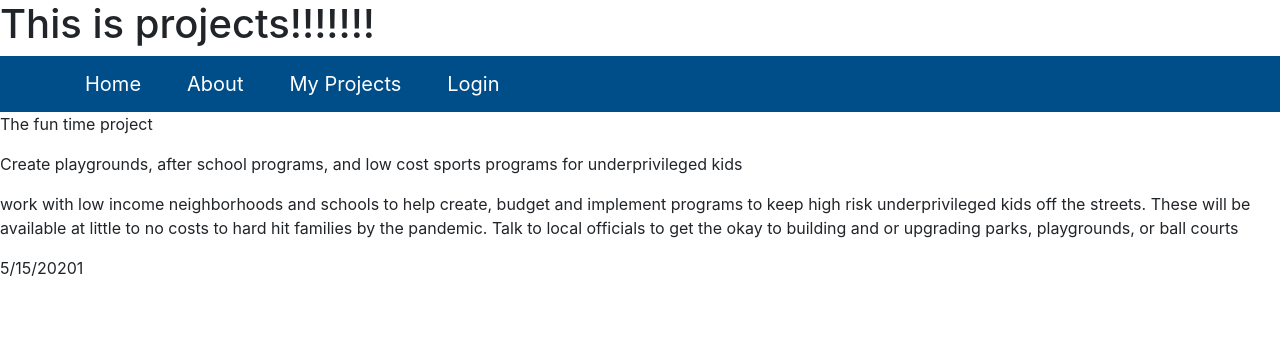
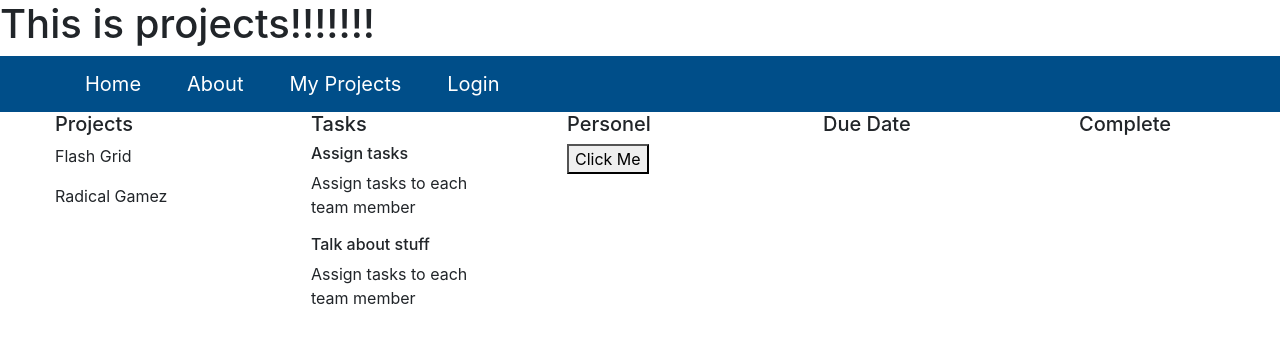
Before and after one commit to playerthomasm6/flashGrid, a React (Create React App) app in the folder client/: page /about in a window 1280 px wide. Shown: the top 342 px of the page. Built offline with nearby package versions, Linux system fonts and the light colour scheme; no server answers.

Commit message:
pulled main and added changes to it so merge would work

```diff
--- /dev/null
+++ b/client/src/components/Column/index.js
@@ -0,0 +1,20 @@
+import React from "react";
+import "./style.css";
+
+function Column({children}) {
+
+    return (
+        <div className="col-sm">
+            <div className="row">
+                <div className="col">
+                    <ul>
+                        {children}
+                    </ul>
+                </div>
+            </div>
+
+        </div>
+    );
+}
+
+export default Column;
--- /dev/null
+++ b/client/src/components/ProjectIcon/style.css
@@ -0,0 +1,13 @@
+.outline{
+    background-color: black;
+    clip-path: polygon(50% 0%, 80% 10%, 100% 35%, 100% 70%, 80% 90%, 50% 100%, 20% 90%, 0% 70%, 0% 35%, 20% 10%);
+    -webit-clip-path: polygon(50% 0%, 80% 10%, 100% 35%, 100% 70%, 80% 90%, 50% 100%, 20% 90%, 0% 70%, 0% 35%, 20% 10%);
+}
+
+.project-icon {
+    justify-content: center;
+    text-align: center;
+    background-color: cadetblue;
+    -webit-clip-path: polygon(50% 0%, 80% 10%, 100% 35%, 100% 70%, 80% 90%, 50% 100%, 20% 90%, 0% 70%, 0% 35%, 20% 10%);
+    clip-path: polygon(50% 0%, 80% 10%, 100% 35%, 100% 70%, 80% 90%, 50% 100%, 20% 90%, 0% 70%, 0% 35%, 20% 10%);
+}
--- /dev/null
+++ b/client/src/components/ProjectsContainer/index.js
@@ -0,0 +1,124 @@
+import React, { useState, useEffect } from "react";
+import "./style.css";
+import Column from "../Column";
+
+function ProjectsContainer() {
+    const [projects, setProjects] = useState([]);
+    const [currentProject, setCurrentProject] = useState({
+        currentProject : ""
+    });
+
+    useEffect(() => {
+        setProjects(data);
+        console.log(data);
+    }, []);
+
+    const data = [
+        {
+            name: "Flash Grid",
+            description: "Flash Grid is a project management web app to help organize tasks and personel",
+            tasks: [
+
+                {
+                    name: "Assign tasks",
+                    description: "Assign tasks to each team member",
+                    personel: "Thomas",
+                    dueDate: "02/11/2021",
+                    complete: false
+                }
+
+            ]
+        },
+
+
+        {
+
+            name: "Radical Gamez",
+            description: "Radical Gamez is a app that lets users do things",
+            tasks: [
+
+                    {
+                        name: "Talk about stuff",
+                        description: "Assign tasks to each team member",
+                        personel: "Thomas",
+                        dueDate: "02/11/2021",
+                        complete: false
+                    }
+
+            ]
+        },
+    ];
+
+   function handleNow (event) {
+    const value = event.target.getAttribute("value");
+    const name = event.target.getAttribute("name");
+
+    console.log(value + name)
+    setCurrentProject({currentProject: value});
+    console.log(currentProject)
+   }
+
+    // function setProject(value, name) {
+
+    //     setcurrentProject({ [name]: value });
+    //     console.log(currentProject)
+    // }
+
+    return (
+        <div className="container-fluid space-out">
+
+            <div className="row">
+                <Column>
+                    <h5>Projects</h5>
+                    {projects.map(item => (
+                        <div>
+                            <p
+                            name="currentProject"
+                            value={item.name}
+                            onClick={(event) => setCurrentProject({currentProject : event.target.getAttribute("value")})}
+                            key={item.name}
+                            data={item.name}
+
+                            >{item.name}</p>
+                        </div>
+
+                    ))}
+                </Column>
+
+                <Column>
+                    <h5>Tasks</h5>
+                    {projects.map(item => (
+                        <div>
+                            {item.tasks.map(task => (
+                                <div>
+                                    <h6 key={task.name}>{task.name}</h6>
+                                    <p>{task.description}</p>
+                                    </div>
+                            ))}
+
+                        </div>
+                        ))}
+
+                </Column>
+
+                <Column>
+                    <h5>Personel</h5>
+                                <button onClick={console.log(currentProject)}>Click Me</button>
+                </Column>
+
+                <Column>
+                    <h5>Due Date</h5>
+
+                </Column>
+
+                <Column>
+                    <h5>Complete</h5>
+
+                </Column>
+            </div>
+
+        </div>
+    );
+}
+
+export default ProjectsContainer;
--- a/client/src/pages/myProjects.js
+++ b/client/src/pages/myProjects.js
@@ -3,7 +3,8 @@ import React, { useState, useEffect } from "react";
 import Nav from "../components/Navbar";
 // eslint-disable-next-line no-unused-vars
 //import HelloFlashGrid from "../components/HelloFlashGrid";
-import projects from "../projects.js"
+// import projects from "../projects.js"
+import ProjectsContainer from "../components/ProjectsContainer";
 
 function MyProjects() {
 
@@ -11,20 +12,7 @@ function MyProjects() {
         <div>
             <h1>This is projects!!!!!!!</h1>
             <Nav />
-            <div className>
-                    <p>
-                        {projects.projectName}
-                    </p>
-                    <p>
-                        {projects.description}
-                    </p>
-                    <p>
-                        {projects.synopsis}
-                    </p>
-                    <p>
-                        {projects.date}
-                    </p>
-                </div>
+            <ProjectsContainer/>
 
 
         </div>
```
Also changed, not shown: client/src/components/ProjectIcon/index.js (added, +16 -0 lines), client/src/components/TasksContainer/index.js (added, +24 -0 lines), client/src/components/TasksIcon/index.js (added, +16 -0 lines), client/src/components/Column/style.css (added), client/src/components/ProjectsContainer/style.css (added), client/src/components/TasksContainer/style.css (added), client/src/components/TasksIcon/style.css (added), 1 other file (tests, documents, lock files or other folders).
